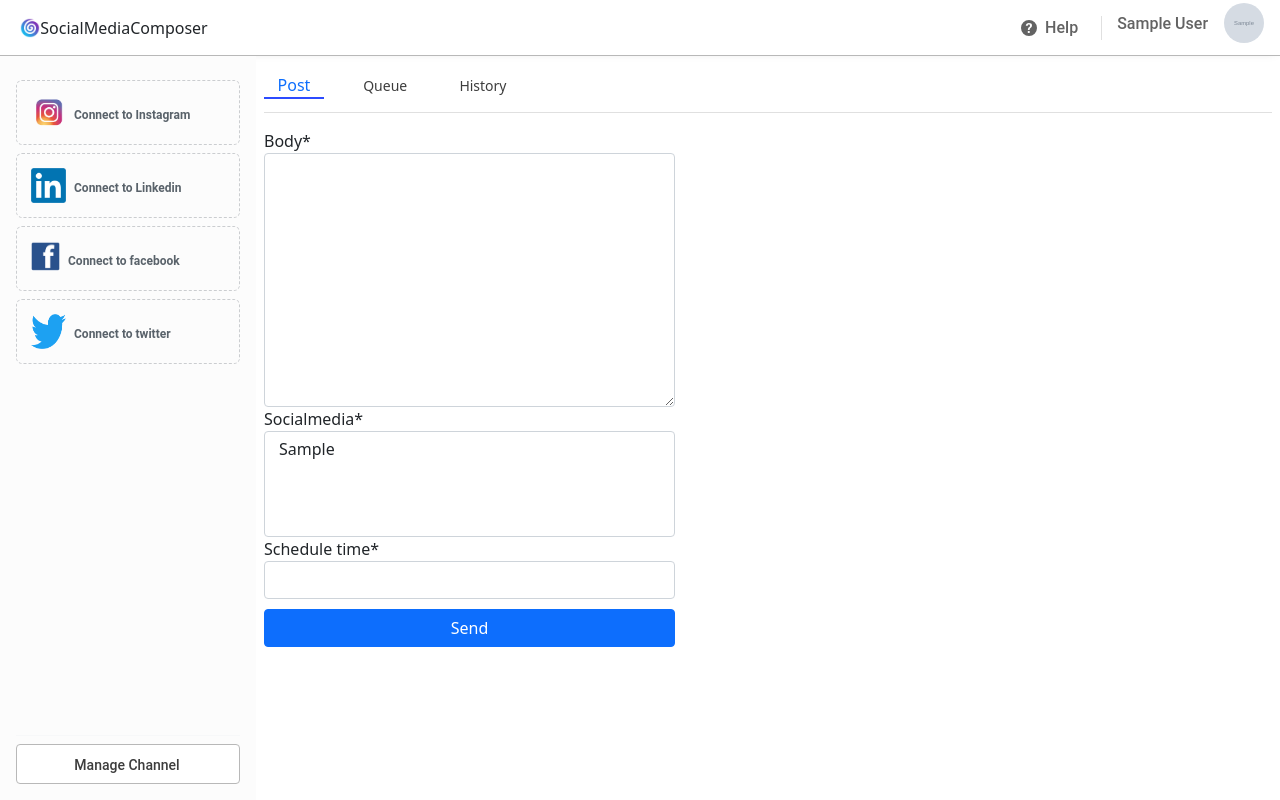
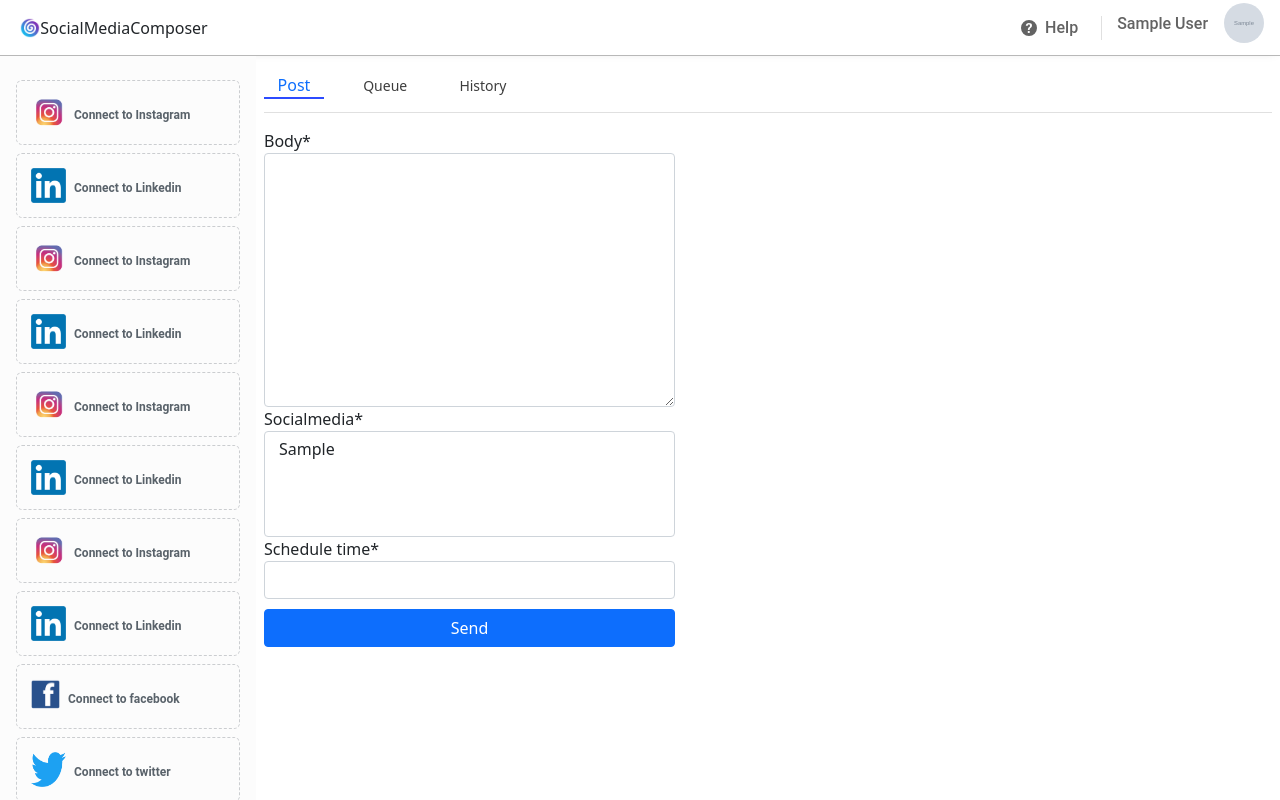
Before and after one commit to Christophe-Dupin/socialmediacomposerOC, a Django app: page /post/add_post/ in a window 1280 px wide. Run offline with Django 3.2, Linux system fonts and the light colour scheme; a user stored in the database is signed in; tables that the repository leaves empty hold one stand-in row (values such as "Sample post"); grey boxes marked "Sample" are stand-in pictures; some libraries are stand-ins or nearby versions.

Commit message:
fix issu

```diff
--- a/backend/app/posts/templates/posts/base.html
+++ b/backend/app/posts/templates/posts/base.html
@@ -112,6 +112,7 @@
                   <div class="side-bar-wrapper-profile-bar-style-social-account">
                     <div class="side-bar-wrapper-profile-bar-style-social-account-button">
                       {% get_providers as socialaccount_providers %}
+                      {% for ass in socialaccount_providers %}
                       <a href="#" class="connect-to-instagram">
                         <img border="0" alt="W3Schools" src="{% static 'assets/image/logo-instagram.png'%}" width="35"
                           height="35">
@@ -122,7 +123,8 @@
                           </span>
                         </span>
                       </a>
-                      {% if socialaccount_providers == 'Linkedin' %}
+
+                      {% if ass.provider == 'Linkedin' %}
                       <div aria-dropeffect="move" draggable="true" tabindex="0" style="outline:none;">
                         <div class="connected-to-linkedin">
                           <li class="item-linkedin-li">
@@ -163,6 +165,7 @@
                         </span>
                       </a>
                       {% endif %}
+                      {% endfor %}
                       {% providers_media_js %}
                       {% load socialaccount %}
                       <a href='{% provider_login_url "facebook" process="connect" %}' class=" connect-to-facebook">
```
